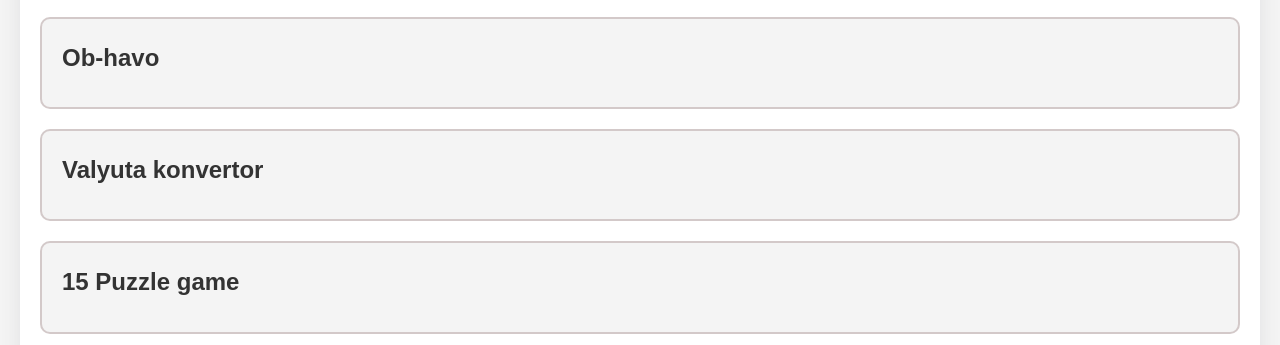
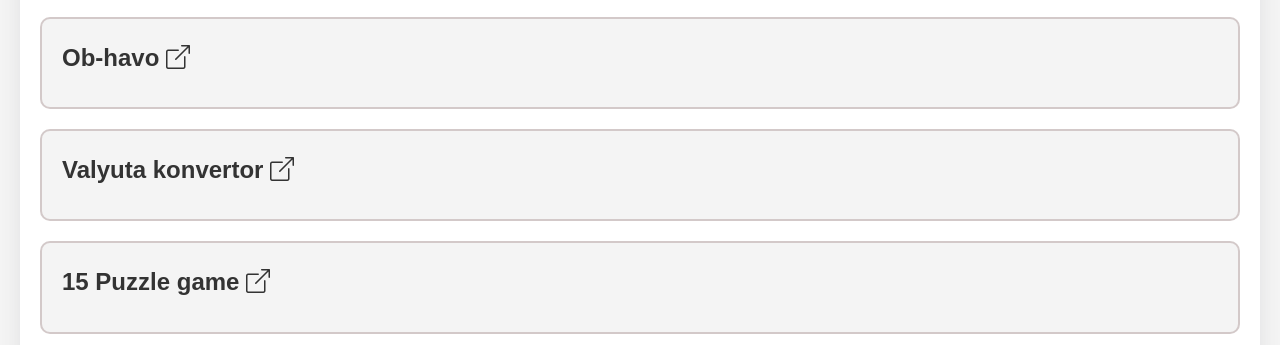
Before and after one commit to Nodirbek2098/portfolio, a plain HTML site: page index.html in a window 1280 px wide. Shown: the part 837-1182 px from the top of the page. Drawn offline with nearby package versions, Linux system fonts and the light colour scheme.

Commit message:
Update index.html
icons added

```diff
--- a/index.html
+++ b/index.html
@@ -52,13 +52,13 @@
         <section id="projects" class="projects">
             <h2>Loihalar</h2>
             <div class="project">
-                <h3><a href="./weather.html" target="_blank">Ob-havo</a></h3>
+                <h3><a href="./weather.html" target="_blank">Ob-havo <i class="bi bi-box-arrow-up-right"></i></a></h3>
             </div>
             <div class="project">
-                <h3><a href="./valute.html" target="_blank">Valyuta konvertor</a></h3>
+                <h3><a href="./valute.html" target="_blank">Valyuta konvertor <i class="bi bi-box-arrow-up-right"></i></a></h3>
             </div>
             <div class="project">
-                <h3><a href="./16game.html" target="_blank">15 Puzzle game</a></h3>
+                <h3><a href="./16game.html" target="_blank">15 Puzzle game <i class="bi bi-box-arrow-up-right"></i></a></h3>
             </div>
         </section>
 
```
